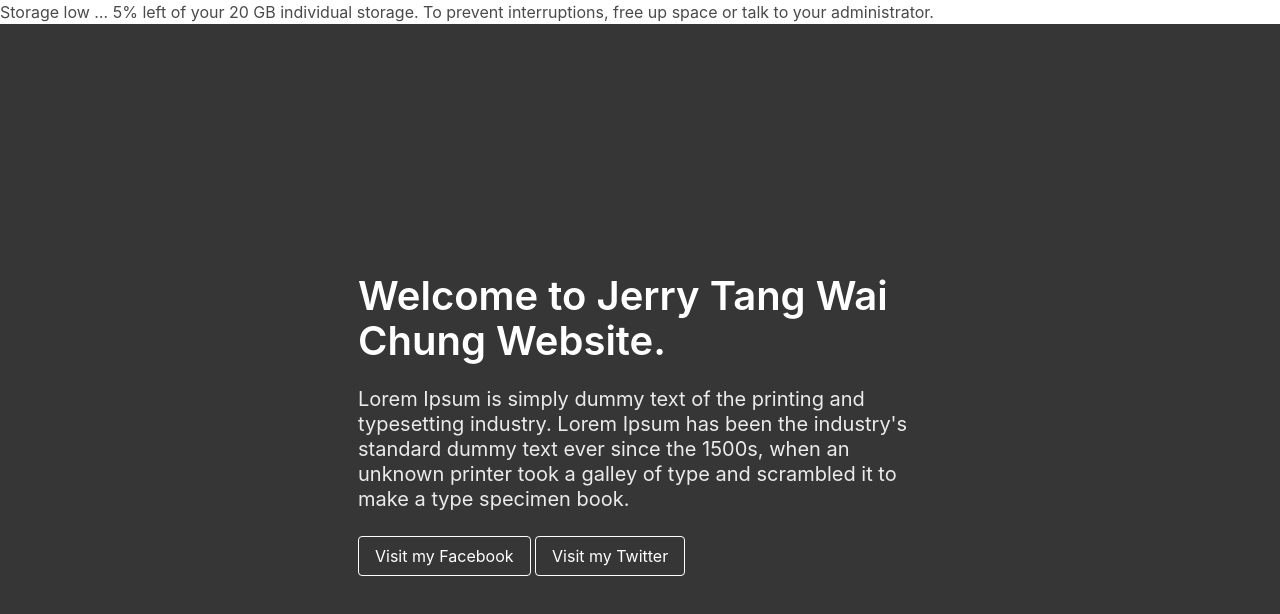
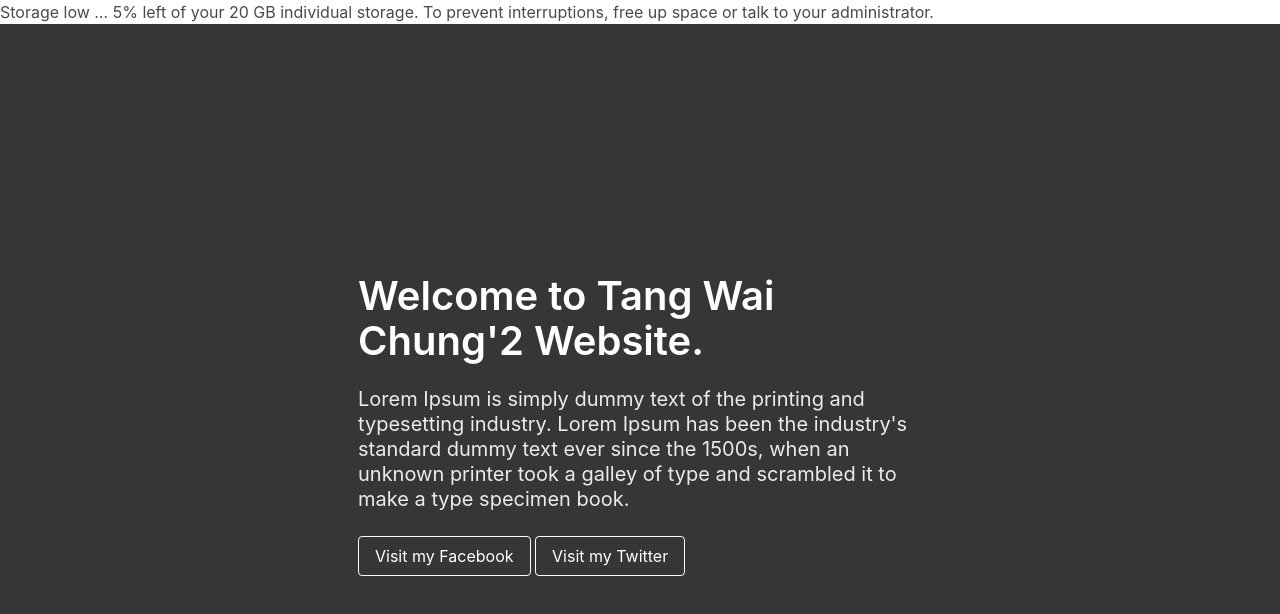
Before and after one commit to tangwaichung/tangwaichung.github.io, a plain HTML site: page index.html in a window 1280 px wide. Drawn offline with nearby package versions, Linux system fonts and the light colour scheme.

Commit message:
Update index.html

```diff
--- a/index.html
+++ b/index.html
@@ -14,7 +14,7 @@ Storage low … 5% left of your 20 GB individual storage. To prevent interruptio
             <div class="columns is-vcentered is-centered">
                 <div class="column is-6">
                     <div class="block">
-                        <h1 class="title is-2">Welcome to Jerry Tang Wai Chung Website.</h1>
+                        <h1 class="title is-2">Welcome to Tang Wai Chung'2 Website.</h1>
                     </div>
                     <div class="block">
                         <h2 class="subtitle">Lorem Ipsum is simply dummy text of the printing and typesetting industry. Lorem Ipsum has been the industry's standard dummy text ever since the 1500s, when an unknown printer took a galley of type and scrambled it to make a type specimen book.<br>
```
